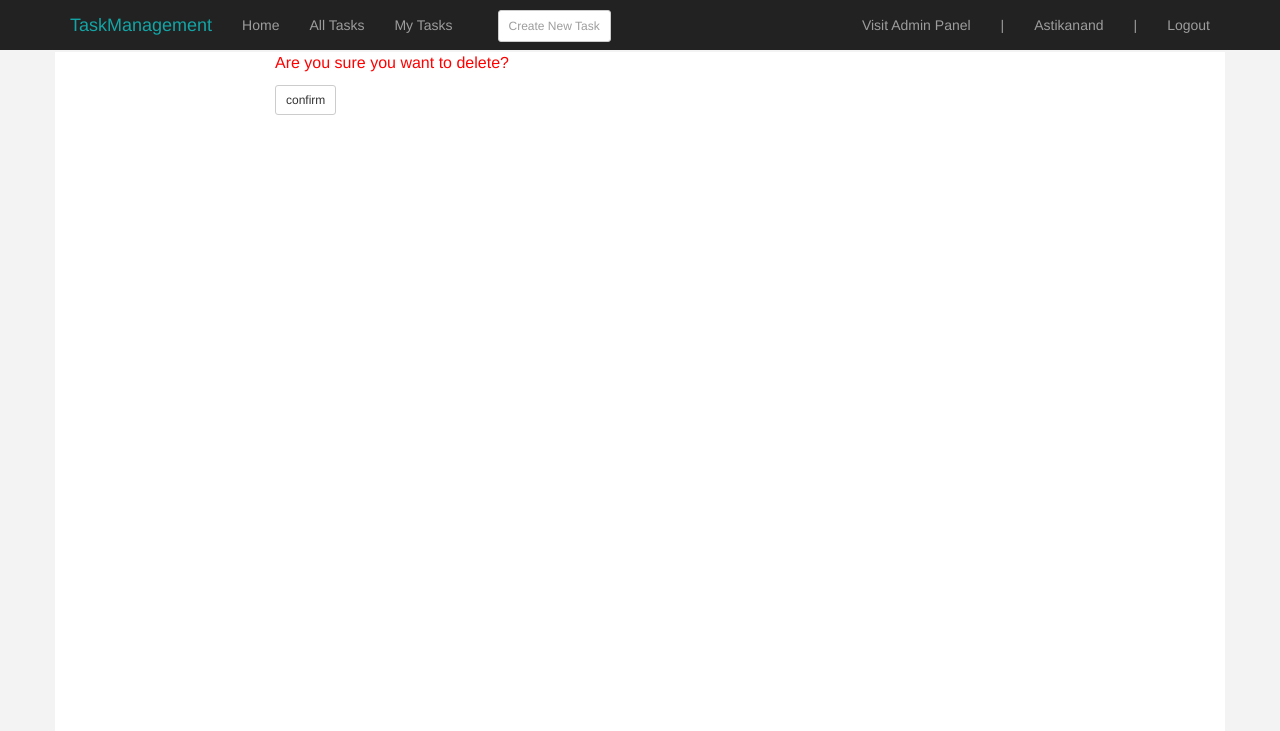
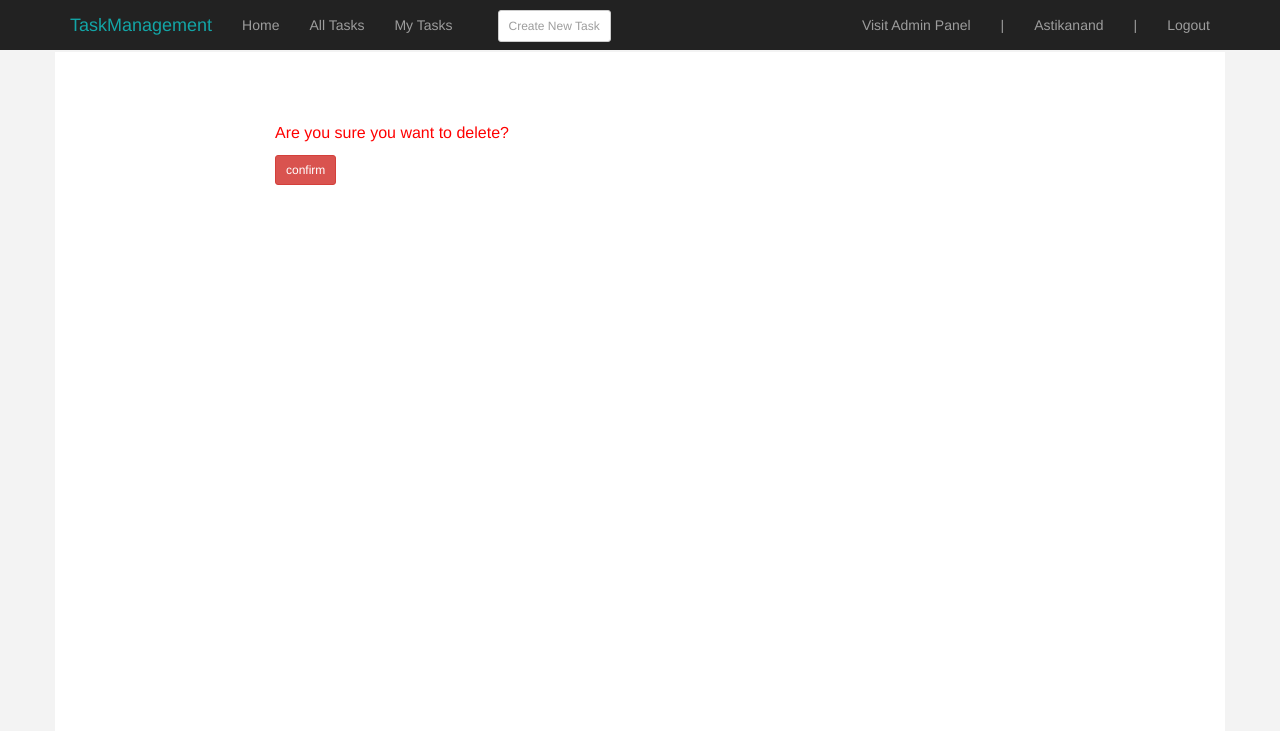
Before and after one commit to astikanand/TaskManagement, a Django app: page /task/1/delete/ in a window 1280 px wide. Shown: the top 731 px of the page. Run offline with Django 3.2, Linux system fonts and the light colour scheme; a user stored in the database is signed in; data comes from the database, SQL or seed files in the repository; some libraries are stand-ins or nearby versions.

Commit message:
TaskManagement-1.0 Release

```diff
--- a/task/templates/task/delete_task.html
+++ b/task/templates/task/delete_task.html
@@ -5,11 +5,11 @@
 
 {% block content %}
 <div class="col-md-offset-2 col-md-8">
-    <form method="post">
+    <form method="post" style="margin-top:70px">
         {% csrf_token %}
-        <p style="color:red">Are you sure you want to delete?</p>
+        <p style="color:red;font:bold">Are you sure you want to delete?</p>
         <div class="form-group">
-            <button type="submit" class="btn btn-default btn-sm">confirm</button>
+            <button type="submit" class="btn btn-danger btn-sm">confirm</button>
         </div>
     </form>
 </div>
```
